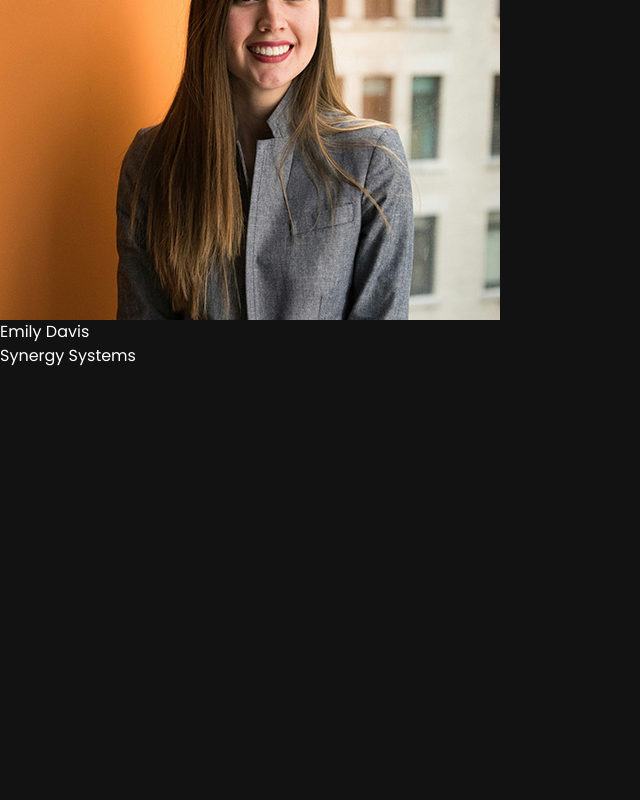
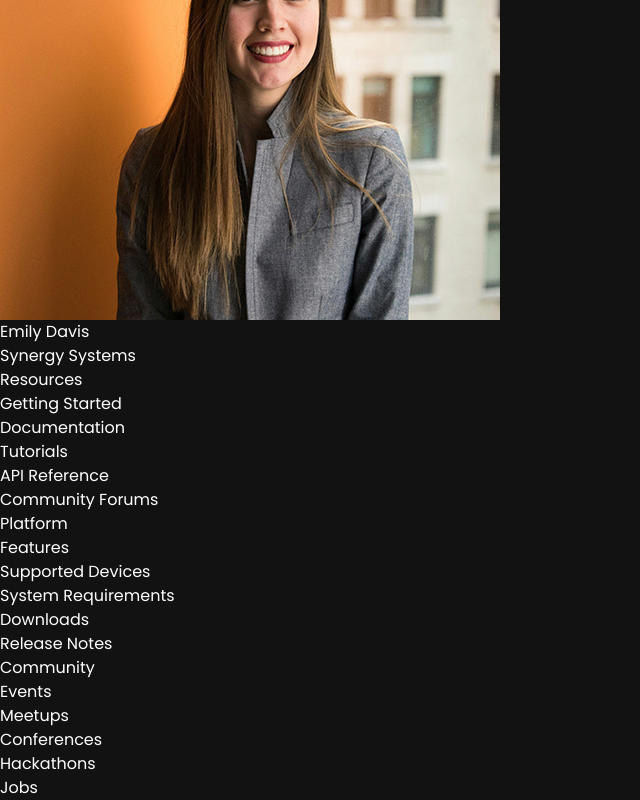
Before and after one commit to rafaelmarcoo/vr-landing-page, a React (Vite) app: page / in a window 1280 px wide. Shown: the part 7119-7919 px from the top of the page, without its empty margins (0-640 px from the left). Before the commit the page ends 7487 px from the top, so only its background shows below. Built offline with nearby package versions, Linux system fonts and the light colour scheme.

Commit message:
Footer Styling

```diff
--- a/src/App.jsx
+++ b/src/App.jsx
@@ -5,6 +5,7 @@ import FeatureSection from './components/FeatureSection'
 import WorkFlow from './components/WorkFlow'
 import Price from './components/Price'
 import Testimonial from './components/Testimonial'
+import Footer from './components/Footer'
 
 const App = () => {
   return (
@@ -16,6 +17,7 @@ const App = () => {
         <WorkFlow />
         <Price />
         <Testimonial />
+        <Footer />
       </div>
     </div>
   )
--- /dev/null
+++ b/src/components/Footer.jsx
@@ -0,0 +1,43 @@
+import { resourcesLinks, platformLinks, communityLinks } from "../constants"
+
+
+const Footer = () => {
+  return (
+    <footer className="mt-20 border-t py-10 border-neutral-700">
+        <div className="grid grid-cols-2 lg:grid-cols-3 gap-4">
+            <div>
+                <h3 className="text-md font-semibold mb-4">Resources</h3>
+                <ul className="space-y-2">
+                    {resourcesLinks.map((link, index) => (
+                        <li key={index}>
+                            <a className="text-neutral-300 hover:text-white" href={link.href}>{link.text}</a>
+                        </li>
+                    ))}
+                </ul>
+            </div>
+            <div>
+                <h3 className="text-md font-semibold mb-4">Platform</h3>
+                <ul className="space-y-2">
+                    {platformLinks.map((link, index) => (
+                        <li key={index}>
+                            <a className="text-neutral-300 hover:text-white" href={link.href}>{link.text}</a>
+                        </li>
+                    ))}
+                </ul>
+            </div>
+            <div>
+                <h3 className="text-md font-semibold mb-4">Community</h3>
+                <ul className="space-y-2">
+                    {communityLinks.map((link, index) => (
+                        <li key={index}>
+                            <a className="text-neutral-300 hover:text-white" href={link.href}>{link.text}</a>
+                        </li>
+                    ))}
+                </ul>
+            </div>
+        </div>
+    </footer>
+  )
+}
+
+export default Footer
```
